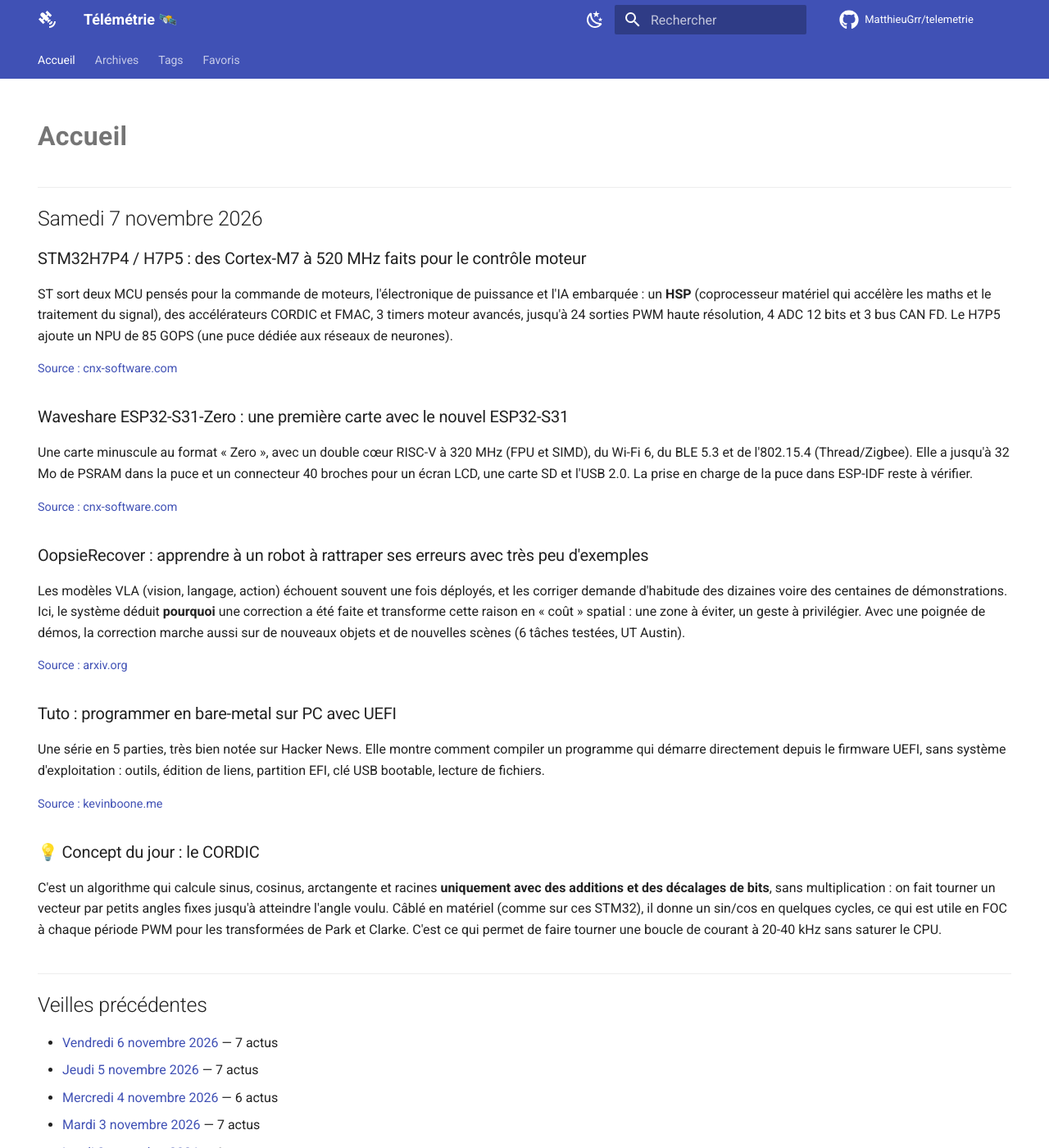
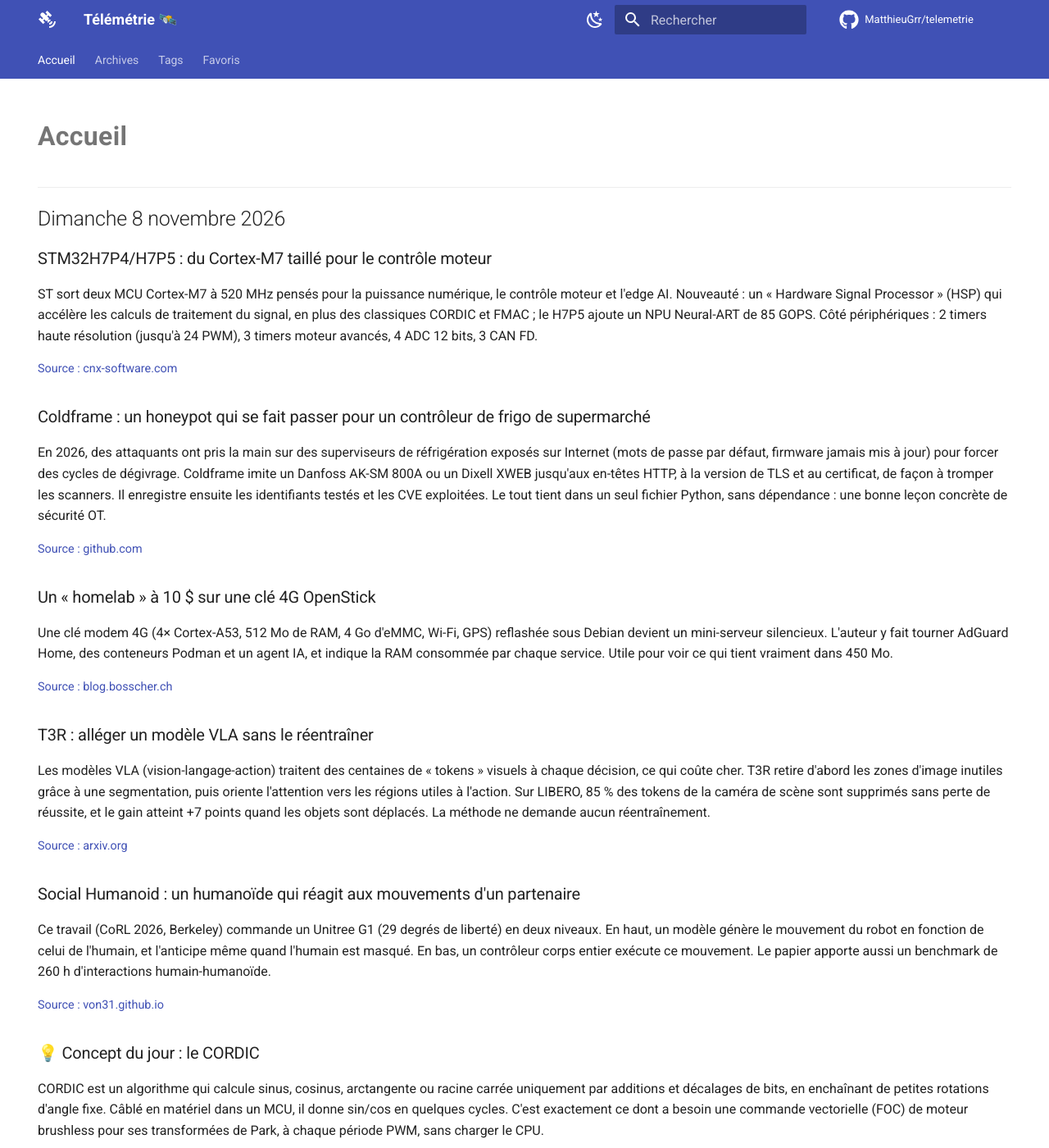
Before and after one commit to MatthieuGrr/telemetrie, an MkDocs documentation site: the page built from docs/index.md, in a window 1280 px wide and 1400 px high. Shown: the whole window at 82% size. Built offline with MkDocs 1.6.1 and Material for MkDocs 9.7.7, drawn with Linux system fonts in a browser that asks for light colours; comment, search, counter and statistics services are not loaded; some of the changed text lies outside the part shown.

Commit message:
Veille du 2026-11-08

```diff
--- a/docs/index.md
+++ b/docs/index.md
@@ -5,51 +5,58 @@ hide:
   - toc
 ---
 
-## Samedi 7 novembre 2026
+## Dimanche 8 novembre 2026
 
 
 
-### STM32H7P4 / H7P5 : des Cortex-M7 à 520 MHz faits pour le contrôle moteur
+### STM32H7P4/H7P5 : du Cortex-M7 taillé pour le contrôle moteur
 
-ST sort deux MCU pensés pour la commande de moteurs, l'électronique de puissance et l'IA embarquée : un **HSP** (coprocesseur matériel qui accélère les maths et le traitement du signal), des accélérateurs CORDIC et FMAC, 3 timers moteur avancés, jusqu'à 24 sorties PWM haute résolution, 4 ADC 12 bits et 3 bus CAN FD. Le H7P5 ajoute un NPU de 85 GOPS (une puce dédiée aux réseaux de neurones).
+ST sort deux MCU Cortex-M7 à 520 MHz pensés pour la puissance numérique, le contrôle moteur et l'edge AI. Nouveauté : un « Hardware Signal Processor » (HSP) qui accélère les calculs de traitement du signal, en plus des classiques CORDIC et FMAC ; le H7P5 ajoute un NPU Neural-ART de 85 GOPS. Côté périphériques : 2 timers haute résolution (jusqu'à 24 PWM), 3 timers moteur avancés, 4 ADC 12 bits, 3 CAN FD.
 
 [Source : cnx-software.com](https://www.cnx-software.com/2026/11/06/520-mhz-stm32h7p4-stm32h7p5-arm-cortex-m7-mcus-feature-hardware-signal-processor-hsp-optional-neural-art-npu/)
 { .source-link }
 
-### Waveshare ESP32-S31-Zero : une première carte avec le nouvel ESP32-S31
+### Coldframe : un honeypot qui se fait passer pour un contrôleur de frigo de supermarché
 
-Une carte minuscule au format « Zero », avec un double cœur RISC-V à 320 MHz (FPU et SIMD), du Wi-Fi 6, du BLE 5.3 et de l'802.15.4 (Thread/Zigbee). Elle a jusqu'à 32 Mo de PSRAM dans la puce et un connecteur 40 broches pour un écran LCD, une carte SD et l'USB 2.0. La prise en charge de la puce dans ESP-IDF reste à vérifier.
+En 2026, des attaquants ont pris la main sur des superviseurs de réfrigération exposés sur Internet (mots de passe par défaut, firmware jamais mis à jour) pour forcer des cycles de dégivrage. Coldframe imite un Danfoss AK-SM 800A ou un Dixell XWEB jusqu'aux en-têtes HTTP, à la version de TLS et au certificat, de façon à tromper les scanners. Il enregistre ensuite les identifiants testés et les CVE exploitées. Le tout tient dans un seul fichier Python, sans dépendance : une bonne leçon concrète de sécurité OT.
 
-[Source : cnx-software.com](https://www.cnx-software.com/2026/11/07/waveshare-esp32-s31-zero-a-tiny-esp32-s31-board-with-up-to-32mb-psram-32mb-spi-flash/)
+[Source : github.com](https://github.com/hedgerow-dev/coldframe)
 { .source-link }
 
-### OopsieRecover : apprendre à un robot à rattraper ses erreurs avec très peu d'exemples
+### Un « homelab » à 10 $ sur une clé 4G OpenStick
 
-Les modèles VLA (vision, langage, action) échouent souvent une fois déployés, et les corriger demande d'habitude des dizaines voire des centaines de démonstrations. Ici, le système déduit **pourquoi** une correction a été faite et transforme cette raison en « coût » spatial : une zone à éviter, un geste à privilégier. Avec une poignée de démos, la correction marche aussi sur de nouveaux objets et de nouvelles scènes (6 tâches testées, UT Austin).
+Une clé modem 4G (4× Cortex-A53, 512 Mo de RAM, 4 Go d'eMMC, Wi-Fi, GPS) reflashée sous Debian devient un mini-serveur silencieux. L'auteur y fait tourner AdGuard Home, des conteneurs Podman et un agent IA, et indique la RAM consommée par chaque service. Utile pour voir ce qui tient vraiment dans 450 Mo.
 
-[Source : arxiv.org](https://arxiv.org/abs/2611.08462)
+[Source : blog.bosscher.ch](https://blog.bosscher.ch/posts/openstick/)
 { .source-link }
 
-### Tuto : programmer en bare-metal sur PC avec UEFI
+### T3R : alléger un modèle VLA sans le réentraîner
 
-Une série en 5 parties, très bien notée sur Hacker News. Elle montre comment compiler un programme qui démarre directement depuis le firmware UEFI, sans système d'exploitation : outils, édition de liens, partition EFI, clé USB bootable, lecture de fichiers.
+Les modèles VLA (vision-langage-action) traitent des centaines de « tokens » visuels à chaque décision, ce qui coûte cher. T3R retire d'abord les zones d'image inutiles grâce à une segmentation, puis oriente l'attention vers les régions utiles à l'action. Sur LIBERO, 85 % des tokens de la caméra de scène sont supprimés sans perte de réussite, et le gain atteint +7 points quand les objets sont déplacés. La méthode ne demande aucun réentraînement.
 
-[Source : kevinboone.me](https://kevinboone.me/efitest_index.html)
+[Source : arxiv.org](https://arxiv.org/abs/2611.08413)
+{ .source-link }
+
+### Social Humanoid : un humanoïde qui réagit aux mouvements d'un partenaire
+
+Ce travail (CoRL 2026, Berkeley) commande un Unitree G1 (29 degrés de liberté) en deux niveaux. En haut, un modèle génère le mouvement du robot en fonction de celui de l'humain, et l'anticipe même quand l'humain est masqué. En bas, un contrôleur corps entier exécute ce mouvement. Le papier apporte aussi un benchmark de 260 h d'interactions humain-humanoïde.
+
+[Source : von31.github.io](https://von31.github.io/social-humanoid/)
 { .source-link }
 
 ### 💡 Concept du jour : le CORDIC
 
-C'est un algorithme qui calcule sinus, cosinus, arctangente et racines **uniquement avec des additions et des décalages de bits**, sans multiplication : on fait tourner un vecteur par petits angles fixes jusqu'à atteindre l'angle voulu. Câblé en matériel (comme sur ces STM32), il donne un sin/cos en quelques cycles, ce qui est utile en FOC à chaque période PWM pour les transformées de Park et Clarke. C'est ce qui permet de faire tourner une boucle de courant à 20-40 kHz sans saturer le CPU.
+CORDIC est un algorithme qui calcule sinus, cosinus, arctangente ou racine carrée uniquement par additions et décalages de bits, en enchaînant de petites rotations d'angle fixe. Câblé en matériel dans un MCU, il donne sin/cos en quelques cycles. C'est exactement ce dont a besoin une commande vectorielle (FOC) de moteur brushless pour ses transformées de Park, à chaque période PWM, sans charger le CPU.
 
 ## Veilles précédentes
 
+- [Samedi 7 novembre 2026](2026/11/2026-11-07.md) — 5 actus
 - [Vendredi 6 novembre 2026](2026/11/2026-11-06.md) — 7 actus
 - [Jeudi 5 novembre 2026](2026/11/2026-11-05.md) — 7 actus
 - [Mercredi 4 novembre 2026](2026/11/2026-11-04.md) — 6 actus
 - [Mardi 3 novembre 2026](2026/11/2026-11-03.md) — 7 actus
 - [Lundi 2 novembre 2026](2026/11/2026-11-02.md) — 6 actus
 - [Dimanche 1er novembre 2026](2026/11/2026-11-01.md) — 5 actus
-- [Samedi 31 octobre 2026](2026/10/2026-10-31.md) — 6 actus
 
 [Toutes les veilles dans les archives →](archives.md)
 
```
Also changed, not shown: docs/2026/11/2026-11-07.md (+2 -0 lines), docs/2026/11/2026-11-08.md (added, +61 -0 lines), docs/archives.md (+2 -1 lines).
